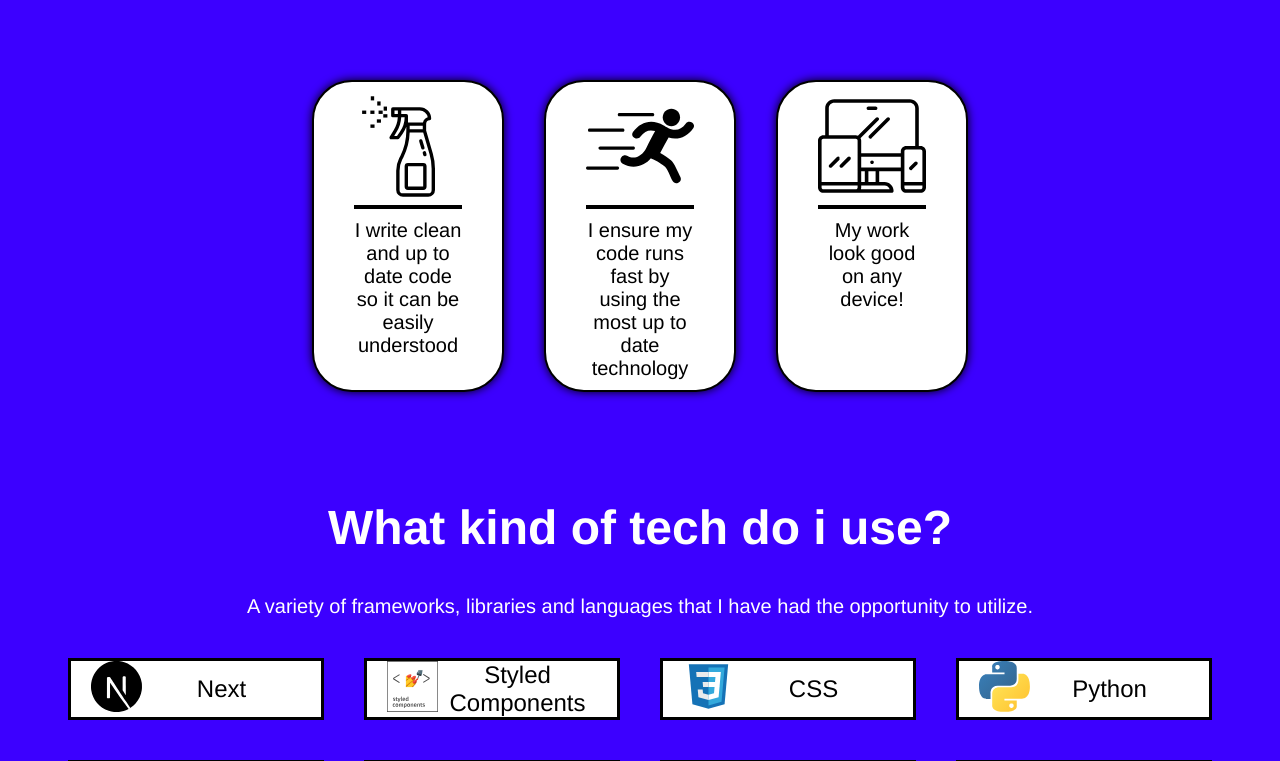
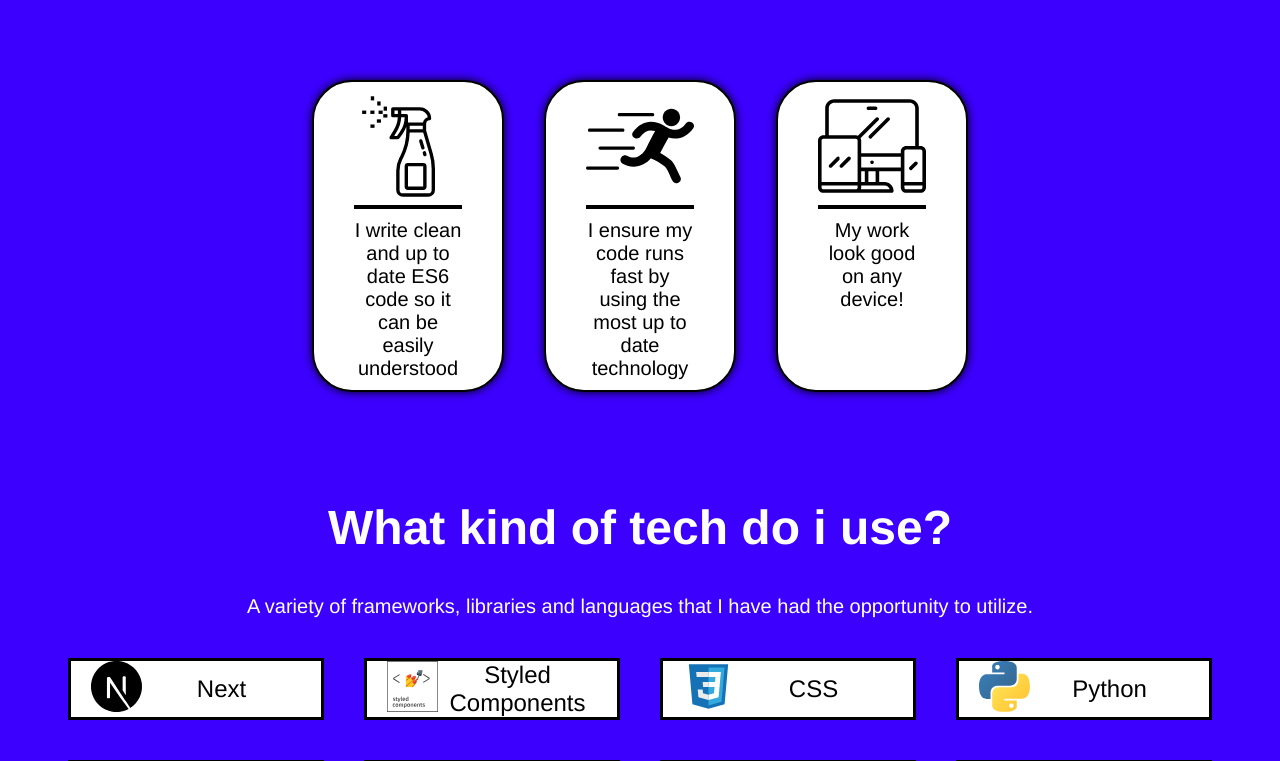
Before and after one commit to EliasenJason/next-portfolio, a Next.js app: page / in a window 1280 px wide. Shown: the part 800-1561 px from the top of the page. Built offline with nearby package versions, Linux system fonts and the light colour scheme.

Commit message:
fixed overflow bug

```diff
--- a/components/containers/contact/styled/styled-contactform.js
+++ b/components/containers/contact/styled/styled-contactform.js
@@ -2,9 +2,9 @@ import styled from "styled-components";
 
 export const Container = styled.div`
     right: 0;
-    overflow: hidden;
     position: absolute;
-    transform: translateX(000px);
+    transform: translateX(0
+        00px);
     height: 500px;
     width: 15%;
     transition: all 800ms cubic-bezier(.8, 0, .33, 1);
--- a/pages/index.js
+++ b/pages/index.js
@@ -33,7 +33,7 @@ export default function Home() {
     </Introduction>
     <Knowledge>
       <Knowledge.GoalsContainer>
-        <Knowledge.GoalsIcon Svg={Clean} text={'I write clean and up to date code so it can be easily understood'} />
+        <Knowledge.GoalsIcon Svg={Clean} text={'I write clean and up to date ES6 code so it can be easily understood'} />
         <Knowledge.GoalsIcon Svg={Fast} text={'I ensure my code runs fast by using the most up to date technology'} />
         <Knowledge.GoalsIcon Svg={Responsive} text={'My work look good on any device!'} />
       </Knowledge.GoalsContainer>
--- a/styles/globals.css
+++ b/styles/globals.css
@@ -4,6 +4,7 @@ body {
   margin: 0;
   font-family: -apple-system, BlinkMacSystemFont, Segoe UI, Roboto, Oxygen,
     Ubuntu, Cantarell, Fira Sans, Droid Sans, Helvetica Neue, sans-serif;
+  overflow-x: hidden;
 }
 
 a {
```
